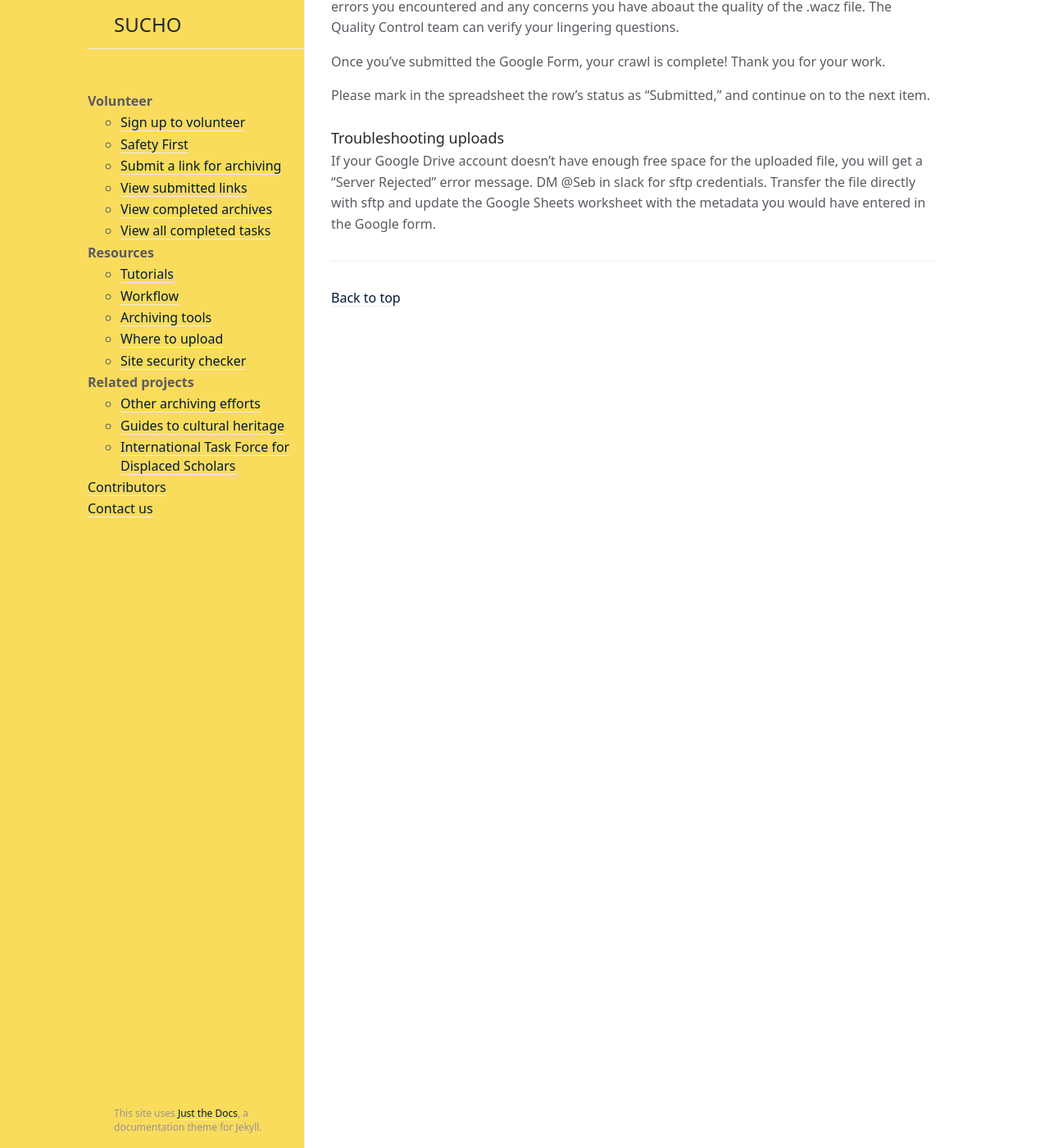
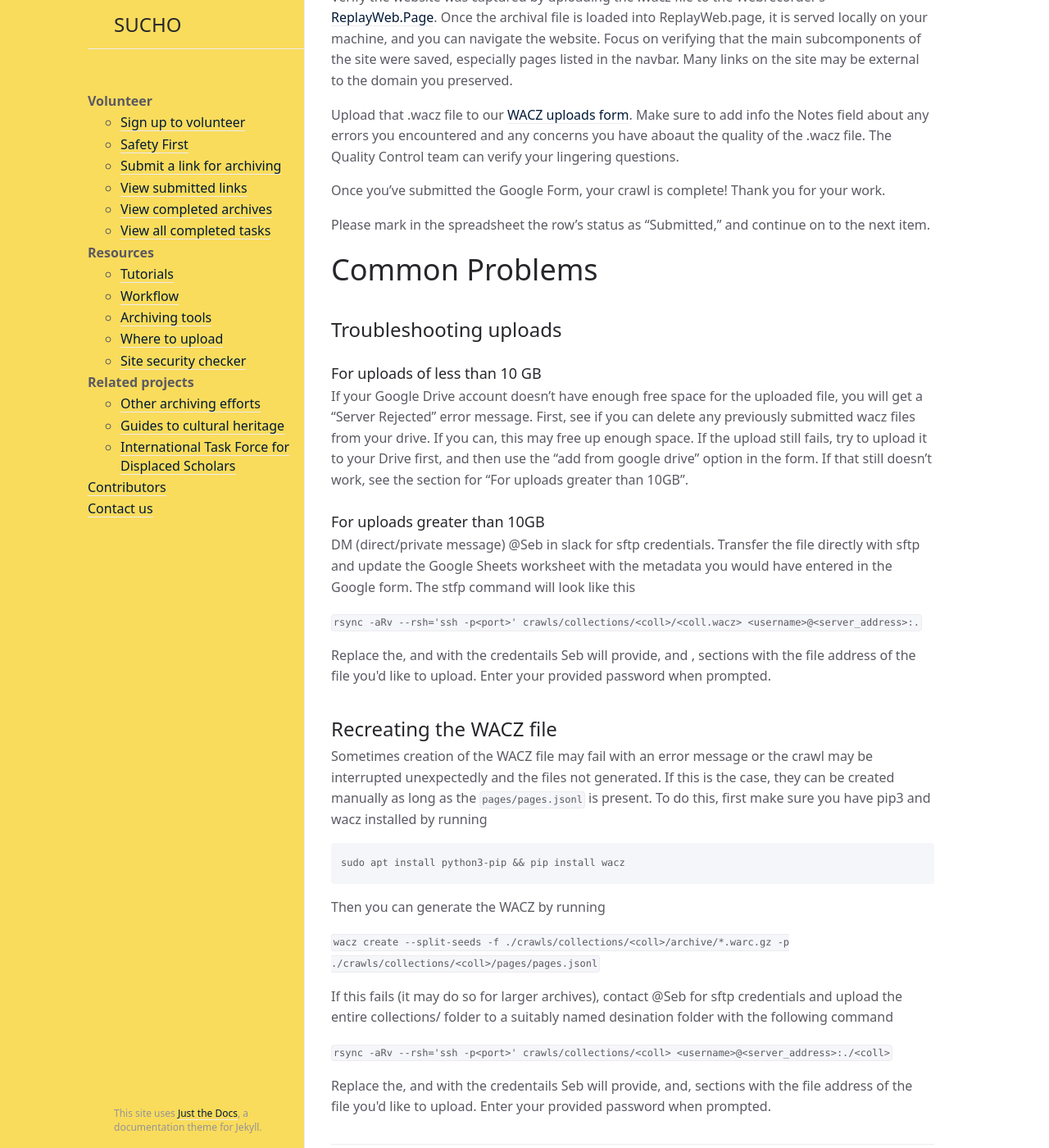
Before and after one commit to sucho-archiving/sucho-archiving.github.io, a Jekyll site: the page built from browsertrix.md, in a window 1280 px wide and 1400 px high, scrolled down 5010 px. Shown: the whole window at 82% size. Built offline with Jekyll 4.4.1, drawn with Linux system fonts in a browser that asks for light colours; some of the changed text lies outside the part shown.

Commit message:
Add info on how to create wacz files
& full sftp rsync instructions

````diff
--- a/browsertrix.md
+++ b/browsertrix.md
@@ -79,13 +79,16 @@ workers: 8
 saveState: always
 seeds:
   - url: http://sgiaz.uamuseum.com/
-    scopeType: "domain"
+    include:
+      - ^(http|https):.*sgiaz\.uamuseum\.com
+    scopeType: "host"
 ```
 
 Here's the fields you should modify each time:
 
 * `collection:` this should be basically the URL that you scrape, but with hyphens instead of periods in the URL. So *http://archangel.kiev.ua* becomes `collection: archangel-kiev-ua`
 * `url:` this is just the base URL in the SUCHO spreadsheet for the URL you're scraping
+* `include:` this is a little tricky, but all you need to do is reconfigure the collection URL with some new syntax to ensure the webcrawler captures subdomains. It starts with `.*\.` and then the first part of your URL. Instead of a dot between the parts of your URL path, it should be `\.` So *http://archangel.kiev.ua* becomes `include: .*\.archangel\.kiev\.ua/`
 
 Save the YAML file as `crawl-config.yaml` somewhere easy to navigate to on your computer -- on a Mac, the Documents folder is a good one. You will need to be able to change your directory using the command line to where your *crawl-config.yaml* file is saved on your computer to run the Docker command from that directory when you crawl the site.
 
@@ -138,5 +141,36 @@ Once you've submitted the Google Form, your crawl is complete! Thank you for you
 
 Please mark in the spreadsheet the row's status as "Submitted," and continue on to the next item.
 
-### Troubleshooting uploads
-If your Google Drive account doesn't have enough free space for the uploaded file, you will get a "Server Rejected" error message. DM @Seb in slack for sftp credentials. Transfer the file directly with sftp and update the Google Sheets worksheet with the metadata you would have entered in the Google form.
+# Common Problems
+
+## Troubleshooting uploads
+### For uploads of less than 10 GB
+If your Google Drive account doesn't have enough free space for the uploaded file, you will get a "Server Rejected" error message.  First, see if you can delete any previously submitted wacz files from your drive.  If you can, this may free up enough space.  If the upload still fails, try to upload it to your Drive first, and then use the "add from google drive" option in the form.  If that still doesn't work, see the section for "For uploads greater than 10GB".
+### For uploads greater than 10GB
+DM (direct/private message) @Seb in slack for sftp credentials. Transfer the file directly with sftp and update the Google Sheets worksheet with the metadata you would have entered in the Google form.
+The stfp command will look like this
+
+  `rsync -aRv --rsh='ssh -p<port>' crawls/collections/<coll>/<coll.wacz> <username>@<server_address>:.`
+
+Replace the <port>, <username> and <server_address> with the credentails Seb will provide, and <site-collection>, <site-collection.wacz> sections with the file address of the file you'd like to upload.
+Enter your provided password when prompted.
+
+## Recreating the WACZ file
+
+Sometimes creation of the WACZ file may fail with an error message or the crawl may be interrupted unexpectedly and the files not generated.
+If this is the case, they can be created manually as long as the `pages/pages.jsonl` is present.
+To do this, first make sure you have pip3 and wacz installed by running
+```
+sudo apt install python3-pip && pip install wacz
+```
+
+Then you can generate the WACZ by running
+
+  `wacz create --split-seeds -f ./crawls/collections/<coll>/archive/*.warc.gz -p ./crawls/collections/<coll>/pages/pages.jsonl`
+
+If this fails (it may do so for larger archives), contact @Seb for sftp credentials and upload the entire collections/<coll> folder to a suitably named desination folder with the following command
+
+  `rsync -aRv --rsh='ssh -p<port>' crawls/collections/<coll> <username>@<server_address>:./<coll>`
+
+Replace the <port>, <username> and <server_address> with the credentails Seb will provide, and <coll>, <coll.wacz> sections with the file address of the file you'd like to upload.
+Enter your provided password when prompted.
````
